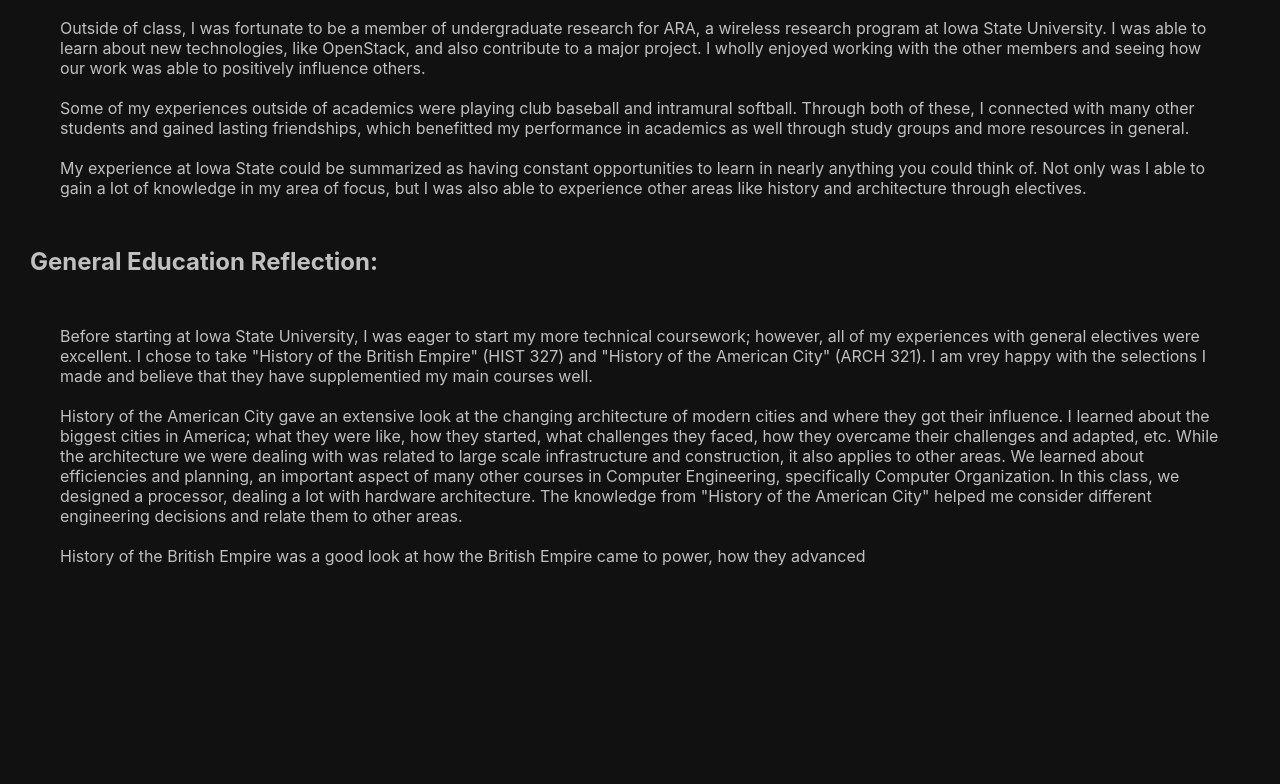
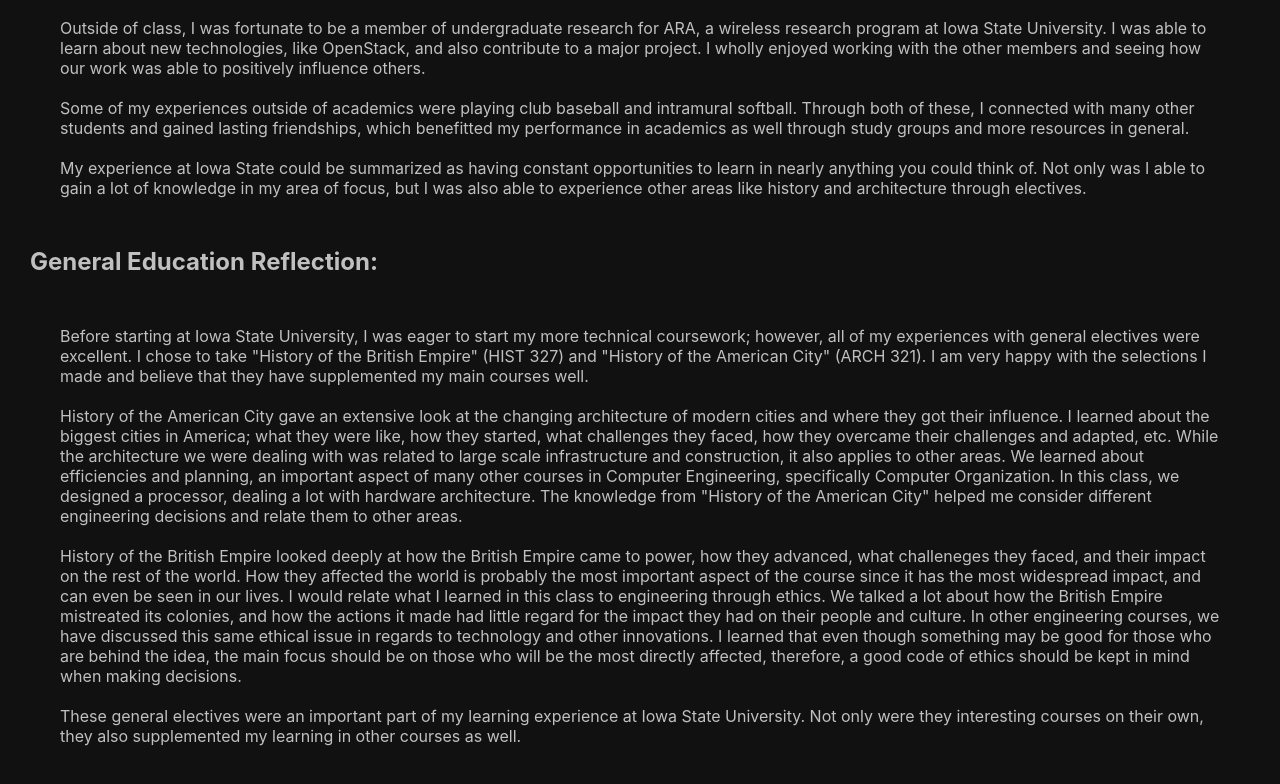
Before and after one commit to greenjtee/portfolio, a React (Create React App) app: page /reflections in a window 1280 px wide. Shown: the part 1129-1913 px from the top of the page. Before the commit the page ends 1775 px from the top, so only its background shows below. Built offline with nearby package versions, Linux system fonts and the light colour scheme.

Commit message:
ethics done

```diff
--- a/src/components/Reflections.js
+++ b/src/components/Reflections.js
@@ -68,8 +68,8 @@ export default function Reflections() {
          <div className="reflection-text">
             Before starting at Iowa State University, I was eager to start my more technical coursework;
             however, all of my experiences with general electives were excellent. I chose to take "History of the British Empire" (HIST 327)
-            and "History of the American City" (ARCH 321). I am vrey happy with the selections I made and believe that
-            they have supplementied my main courses well.
+            and "History of the American City" (ARCH 321). I am very happy with the selections I made and believe that
+            they have supplemented my main courses well.
             <br />
             <br />
             History of the American City gave an extensive look at the changing architecture of modern cities
@@ -82,9 +82,20 @@ export default function Reflections() {
             helped me consider different engineering decisions and relate them to other areas.
             <br />
             <br />
-            History of the British Empire was a good look at how the British Empire came to power, how they advanced
+            History of the British Empire looked deeply at how the British Empire came to power, how they advanced,
+            what challeneges they faced, and their impact on the rest of the world. How they affected the world is
+            probably the most important aspect of the course since it has the most widespread impact, and can even
+            be seen in our lives. I would relate what I learned in this class to engineering through ethics. We
+            talked a lot about how the British Empire mistreated its colonies, and how the actions it made
+            had little regard for the impact they had on their people and culture. In other engineering courses,
+            we have discussed this same ethical issue in regards to technology and other innovations. I learned that
+            even though something may be good for those who are behind the idea, the main focus should be on those who will
+            be the most directly affected, therefore, a good code of ethics should be kept in mind when making decisions.
             <br />
             <br />
+            These general electives were an important part of my learning experience at Iowa State University.
+            Not only were they interesting courses on their own, they also supplemented my learning in other courses
+            as well.
          </div>
       </div>
    );
```
